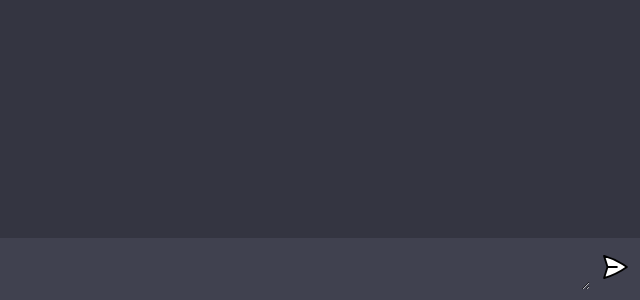
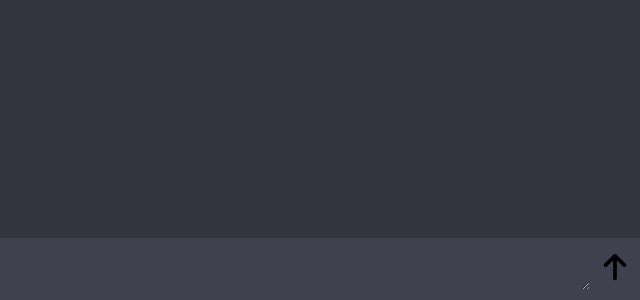
Before and after one commit to caynoelani/Fullstack-Overlord, a website built with Vite: page client/index.html in a window 1280 px wide. Shown: the part 500-800 px from the top of the page, 640-1280 px from the left. Built offline with nearby package versions, Linux system fonts and the light colour scheme.

Commit message:
update send icon

```diff
--- a/client/index.html
+++ b/client/index.html
@@ -13,7 +13,7 @@
 
       <form id='form_prompt'>
         <textarea name="prompt" cols="1" rows="1" placeholder="Ask The Fullstack Overlord..."></textarea>
-        <button type="submit"><img src="assets/send.svg" alt=""></button>
+        <button type="submit"><img src="assets/arrow-up-solid.svg" alt=""></button>
       </form>
     </div>
     <script type="module" src="script.js"></script>
```
Also changed, not shown: client/assets/arrow-up-solid.svg (added), client/assets/bot.svg (deleted).
